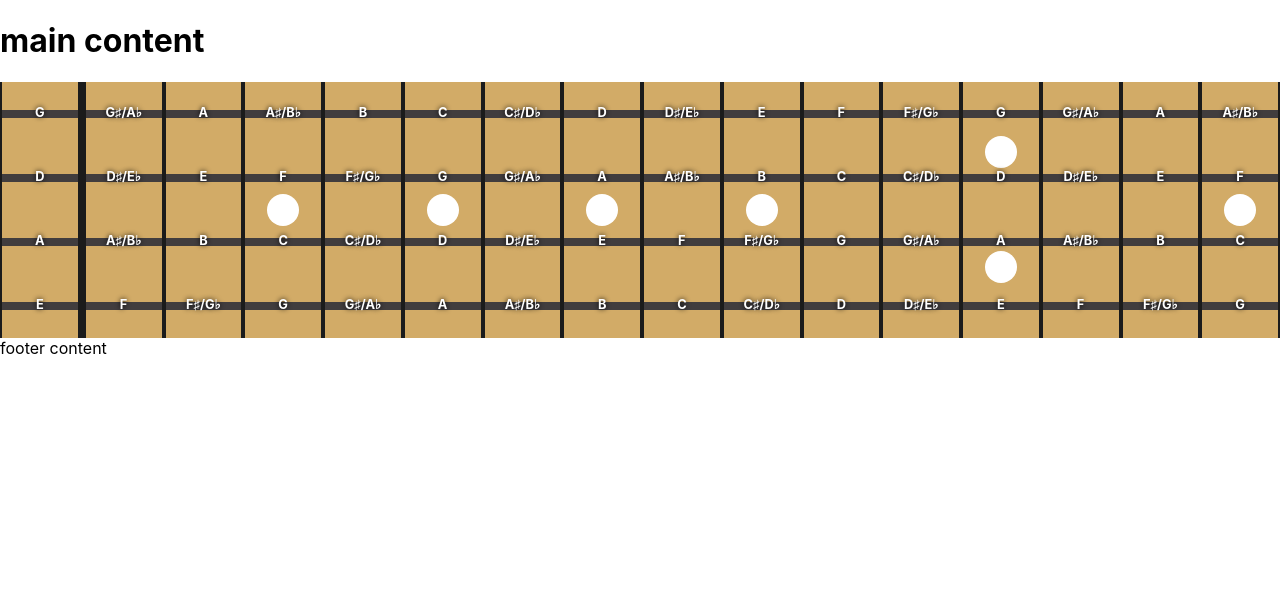
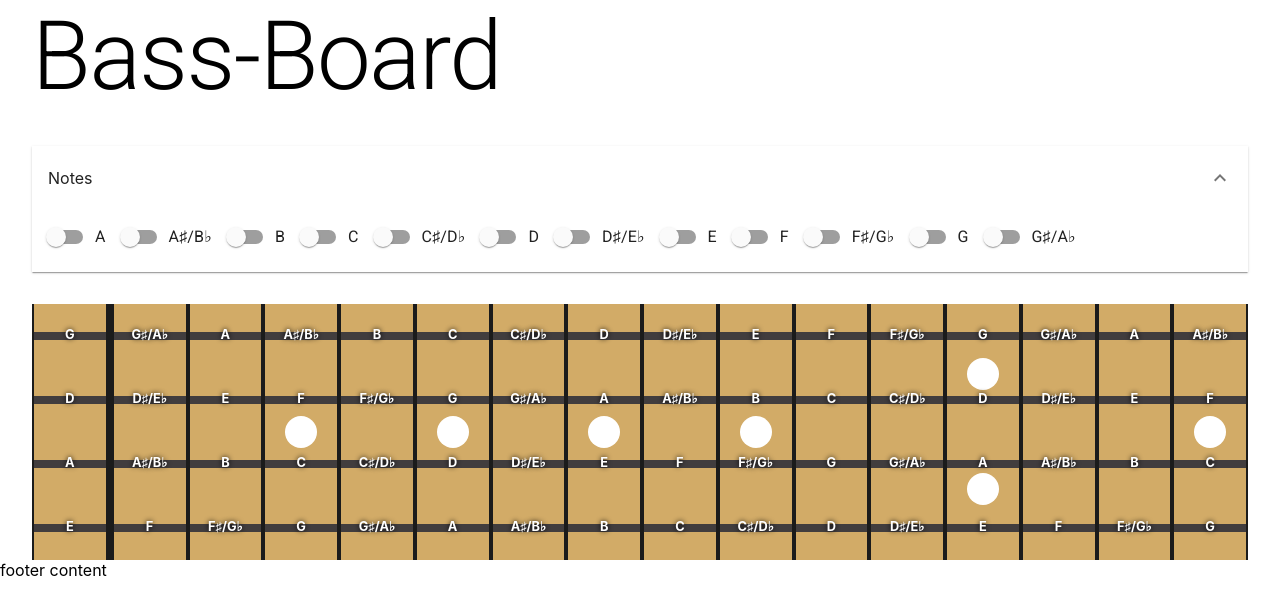
Before and after one commit to TheMaru/BassBoard, a Next.js app: page / in a window 1280 px wide. Shown: the top 614 px of the page. Built offline with nearby package versions, Linux system fonts and the light colour scheme.

Commit message:
added note control layout

```diff
--- a/src/components/Fingerboard/Fingerboard.tsx
+++ b/src/components/Fingerboard/Fingerboard.tsx
@@ -38,6 +38,7 @@ export const Fingerboard = ({
           align-items: stretch;
           background-color: var(--fingerboard-color);
           overflow-x: scroll;
+          margin-top: 2em;
         }
 
         .nut {
--- /dev/null
+++ b/src/components/ShowNotesControlArea/ShowNotesControlArea.tsx
@@ -0,0 +1,48 @@
+import {
+  Accordion,
+  AccordionDetails,
+  AccordionSummary,
+  FormGroup,
+  FormControlLabel,
+  Grid,
+  Switch,
+} from '@material-ui/core';
+import { ExpandMore } from '@material-ui/icons';
+import { ChangeEvent } from 'react';
+
+import { NotePitch, NoteSequence } from '../Note/Note.model';
+
+export type ShowNotesControlAreaProps = {
+  toggleNote: (event: ChangeEvent<HTMLInputElement>) => void;
+  visibleNotes: NotePitch[];
+};
+
+export const ShowNotesControlArea = ({
+  toggleNote,
+  visibleNotes,
+}: ShowNotesControlAreaProps): JSX.Element => {
+  return (
+    <Accordion defaultExpanded>
+      <AccordionSummary expandIcon={<ExpandMore />}>Notes</AccordionSummary>
+      <AccordionDetails>
+        <Grid container align-content="center" align-items="center">
+          <FormGroup row>
+            {NoteSequence.map(note => (
+              <FormControlLabel
+                key={note}
+                label={note}
+                control={
+                  <Switch
+                    checked={visibleNotes.includes(note)}
+                    onChange={toggleNote}
+                    value={note}
+                  />
+                }
+              />
+            ))}
+          </FormGroup>
+        </Grid>
+      </AccordionDetails>
+    </Accordion>
+  );
+};
--- a/src/pages/_app.tsx
+++ b/src/pages/_app.tsx
@@ -16,6 +16,15 @@ const MyApp = ({ Component, pageProps }: AppProps): JSX.Element => {
           rel="stylesheet"
           href="https://fonts.googleapis.com/css?family=Roboto:300,400,500,700&display=swap"
         />
+        <link
+          rel="preload"
+          as="style"
+          href="https://fonts.googleapis.com/icon?family=Material+Icons"
+        />
+        <link
+          rel="stylesheet"
+          href="https://fonts.googleapis.com/icon?family=Material+Icons"
+        />
       </Head>
       <Component {...pageProps} />
       <style jsx global>
--- a/src/pages/index.tsx
+++ b/src/pages/index.tsx
@@ -1,10 +1,22 @@
+import { Typography } from '@material-ui/core';
 import Head from 'next/head';
+import { ChangeEvent, useState } from 'react';
 
 import { Fingerboard } from '../components/Fingerboard/Fingerboard';
 import { NotePitch } from '../components/Note/Note.model';
+import { ShowNotesControlArea } from '../components/ShowNotesControlArea/ShowNotesControlArea';
 
 const Home = (): JSX.Element => {
   const stringRootNotes = [NotePitch.E, NotePitch.A, NotePitch.D, NotePitch.G];
+  const [visibleNotes, setVisibleNotes] = useState<NotePitch[]>([]);
+
+  const toggleNote = (event: ChangeEvent<HTMLInputElement>) => {
+    if (event.target.checked) {
+      setVisibleNotes([...visibleNotes, event.target.value as NotePitch]);
+    } else {
+      setVisibleNotes(visibleNotes.filter(note => note !== event.target.value));
+    }
+  };
 
   return (
     <div>
@@ -14,7 +26,13 @@ const Home = (): JSX.Element => {
       </Head>
 
       <main>
-        <h1>main content</h1>
+        <Typography variant="h1" gutterBottom>
+          Bass-Board
+        </Typography>
+        <ShowNotesControlArea
+          toggleNote={toggleNote}
+          visibleNotes={visibleNotes}
+        />
         <Fingerboard amountFrets={15} stringRootNotes={stringRootNotes} />
       </main>
 
--- a/src/pages/styles.tsx
+++ b/src/pages/styles.tsx
@@ -23,4 +23,8 @@ export const globalStyles = css.global`
     --fingerboard-color: #d2ab67;
     --string-color: #413d3e;
   }
+
+  main {
+    margin: 0 2em;
+  }
 `;
```
